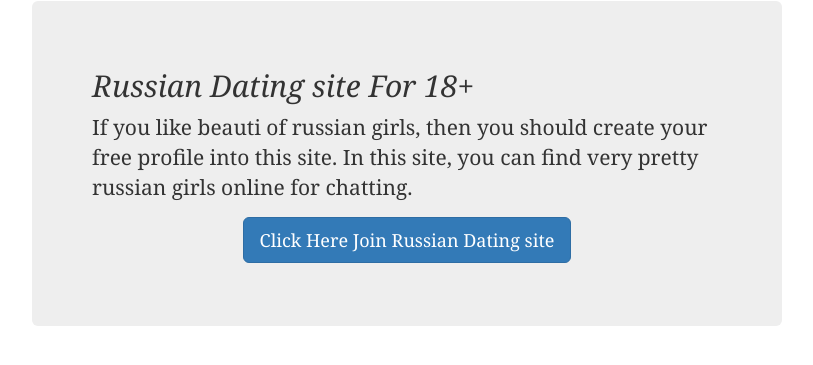
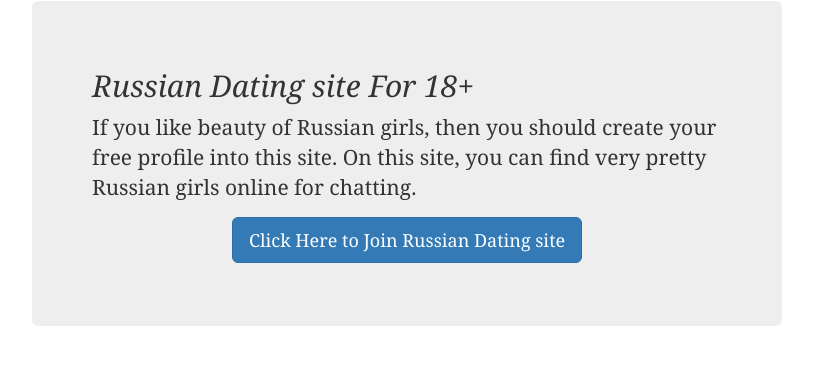
Before and after one commit to enyusu/enyusu.github.com, a Jekyll site: the page built from _posts/2015-09-19-bridge-of-love.md, in a window 1280 px wide. Shown: the top 365 px of the page, without its empty margins (233-1046 px from the left). Built offline with Jekyll 4.4.1, drawn with Linux system fonts in a browser that asks for light colours; nearby versions of some CDN libraries.

Commit message:
Update 2015-09-19-bridge-of-love.md

```diff
--- a/_posts/2015-09-19-bridge-of-love.md
+++ b/_posts/2015-09-19-bridge-of-love.md
@@ -6,8 +6,8 @@ permalink: bridge-of-love/
 
 <div class="jumbotron">
   <h2>Russian Dating site For 18+ </h2>
-  <p>If you like beauti of russian girls, then you should create your free profile into this site. In this site, you can find very pretty russian girls online for chatting.</p>
+  <p>If you like beauty of Russian girls, then you should create your free profile into this site. On this site, you can find very pretty Russian girls online for chatting.</p>
   <center>
-  <p><a class="btn btn-primary btn-lg" href="http://trkur4.com/204173/20227" role="button"> Click Here Join Russian Dating site </a></p>
+  <p><a class="btn btn-primary btn-lg" href="http://trkur4.com/204173/20227" role="button"> Click Here to Join Russian Dating site </a></p>
    </center>
 </div>
```
